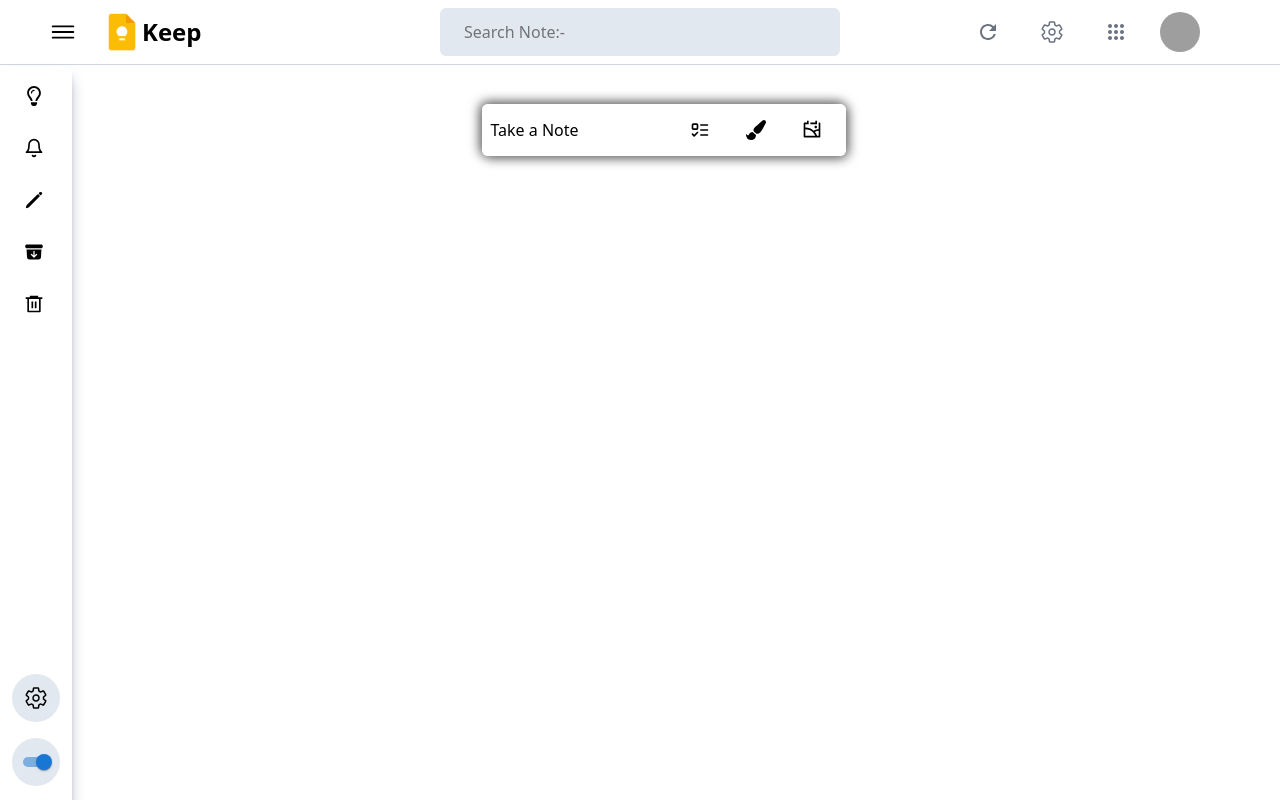
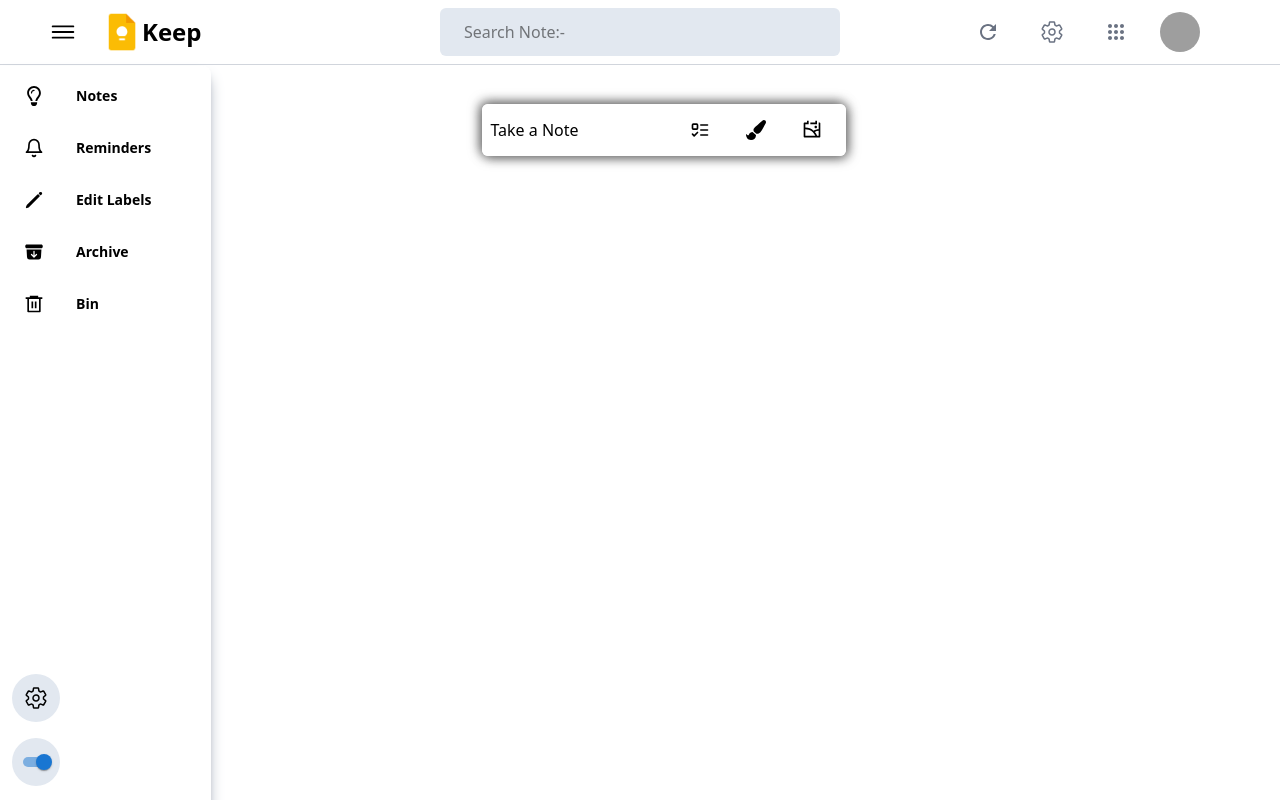
Before and after one commit to Hilal-11/Google-Keep, a React (Vite) app in the folder Frontend/: page / in a window 1280 px wide. Both pictures are taken after a click on the element 63 px from the left and 32 px from the top of the page. Built offline with nearby package versions, Linux system fonts and the light colour scheme; grey boxes are pictures that could not be loaded.

Commit message:
context api avoid props drilling and props lifting

```diff
--- a/Frontend/src/Components/Header.jsx
+++ b/Frontend/src/Components/Header.jsx
@@ -1,4 +1,4 @@
-import React from 'react'
+import React, { useContext } from 'react'
 import GoogleKeep from '../assets/GoogleKeep.png'
 import { IoMenuOutline } from "react-icons/io5";
 import { CgMenuGridO } from "react-icons/cg";
@@ -7,14 +7,19 @@ import { MdRefresh } from "react-icons/md";
 import { IoSearchSharp } from "react-icons/io5";
 import Avatar from '@mui/material/Avatar';
 import Stack from '@mui/material/Stack';
+import { AppContext } from '../Context/ContextApi';
 
 function Header() {
+
+  const { isOpenMenu, setIsOpenMenu } = useContext(AppContext)
   return (
     <div>
         <div className='bg-white fixed z-50 top-0 left-0 right-0 w-full grid grid-cols-3 justify-between lg:justify-evenly ring-gray-300 ring-1 py-2 lg:px-10'>
             <div className='w-[250px] flex gap-2 items-center'>
                 <div className='cursor-pointer px-2 py-2 hover:bg-slate-200 hover:rounded-full'>
-                    <span className='text-3xl '><IoMenuOutline /></span>
+                    <span className='text-3xl '
+                      onClick={() => { setIsOpenMenu(true) }}
+                    ><IoMenuOutline /></span>
                 </div>
                 <div className='lg:px-2 flex items-center'>
                     <img className='w-[40px]' src={GoogleKeep} alt="" />
--- a/Frontend/src/Components/SideBar.jsx
+++ b/Frontend/src/Components/SideBar.jsx
@@ -1,4 +1,4 @@
-import React, { useState } from 'react'
+import React, { useContext, useState } from 'react'
 import { FaRegLightbulb } from "react-icons/fa6";
 import { FiBell } from "react-icons/fi";
 import { IoPencil } from "react-icons/io5";
@@ -6,9 +6,12 @@ import { HiArchiveBoxArrowDown } from "react-icons/hi2";
 import { RiDeleteBin6Line } from "react-icons/ri";
 import Switch from '@mui/material/Switch';
 import { IoSettingsOutline } from "react-icons/io5";
+import { AppContext } from '../Context/ContextApi';
 const label = { inputProps: { 'aria-label': 'Switch demo' } };
 function SideBar() {
-    const [isMenuOpen , setIsMenuOpen] = useState(false)
+
+    const { isOpenMenu, setIsOpenMenu } = useContext(AppContext)
+
   return (
     <div className='grid grid-cols-2'>
             <div className='z-50 bg-white shadow-lg shadow-gray-400 fixed top-[4.1rem] rounded-tr-lg left-0 h-[100%] pr-1'>
@@ -16,23 +19,23 @@ function SideBar() {
                             <ul className=' list-none space-y-2 px-3'>
                                 <li className='flex text-sm lg:text-xl font-bold hover:bg-yellow-200 rounded-full px-2 lg:px-3 py-2 lg:py-3 cursor-pointer'>
                                     <span className=''><FaRegLightbulb /></span>
-                                    { isMenuOpen && <span className=' px-8 font-bold text-[14px]'>Notes</span> }
+                                    { isOpenMenu && <span className=' px-8 font-bold text-[14px]'>Notes</span> }
                                 </li>
                                 <li className='flex text-sm lg:text-xl font-bold hover:bg-slate-200 rounded-full px-2 lg:px-3 py-2 lg:py-3 cursor-pointer'>
                                     <span className=''><FiBell /></span>
-                                    { isMenuOpen && <span className='px-8 font-bold text-[14px]'>Reminders</span> }
+                                    { isOpenMenu && <span className='px-8 font-bold text-[14px]'>Reminders</span> }
                                 </li>
                                 <li className='flex text-sm lg:text-xl font-bold hover:bg-slate-200 rounded-full px-2 lg:px-3 py-2 lg:py-3 cursor-pointer'>
                                     <span className=''><IoPencil /></span>
-                                    { isMenuOpen && <span className='px-8 font-bold text-[14px]'>Edit Labels</span> }
+                                    { isOpenMenu && <span className='px-8 font-bold text-[14px]'>Edit Labels</span> }
                                 </li>
                                 <li className='flex text-sm lg:text-xl font-bold hover:bg-slate-200 rounded-full px-2 lg:px-3 py-2 lg:py-3 cursor-pointer'>
                                     <span className=''><HiArchiveBoxArrowDown /></span>
-                                    { isMenuOpen && <span className='px-8 font-bold text-[14px]'>Archive</span> }
+                                    { isOpenMenu && <span className='px-8 font-bold text-[14px]'>Archive</span> }
                                 </li>
                                 <li className='flex text-sm lg:text-xl font-bold hover:bg-slate-200 rounded-full px-2 lg:px-3 py-2 lg:py-3 cursor-pointer'>
                                     <span className=''><RiDeleteBin6Line /></span>
-                                    { isMenuOpen && <span className='px-8 font-bold text-[14px]'>Bin</span> }
+                                    { isOpenMenu && <span className='px-8 font-bold text-[14px]'>Bin</span> }
                                 </li>
                             </ul>
                     </div>
--- a/Frontend/src/main.jsx
+++ b/Frontend/src/main.jsx
@@ -3,8 +3,12 @@ import { createRoot } from 'react-dom/client'
 import './index.css'
 import App from './App.jsx'
 import { BrowserRouter } from 'react-router-dom'
+import { AppContextProvider } from './Context/ContextApi.jsx'
+
 createRoot(document.getElementById('root')).render(
   <BrowserRouter>
-    <App />
+    <AppContextProvider>
+      <App />
+    </AppContextProvider>
   </BrowserRouter>,
 )
```
